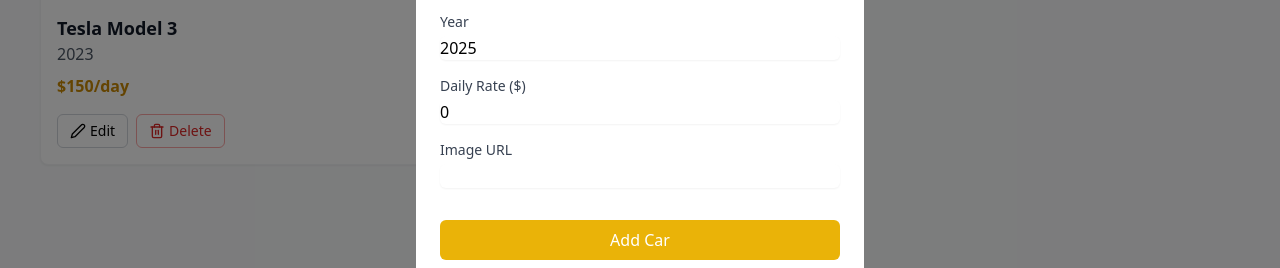
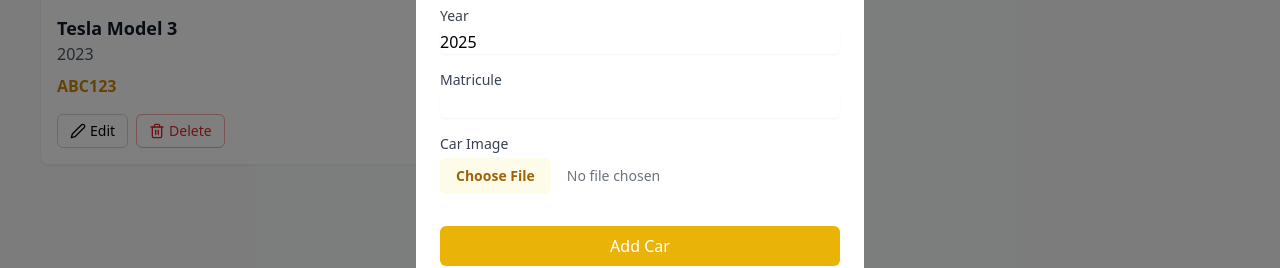
Before and after one commit to simo514/RentPilot, a React (Vite) app in the folder client/: page /cars in a window 1280 px wide. Both pictures are taken after a click on the button "Add New Car". Shown: the part 379-647 px from the top of the page. Built offline with nearby package versions, Linux system fonts and the light colour scheme.

Commit message:
add the store

```diff
--- a/client/package.json
+++ b/client/package.json
@@ -14,7 +14,8 @@
     "lucide-react": "^0.344.0",
     "react": "^18.3.1",
     "react-dom": "^18.3.1",
-    "react-router-dom": "^7.5.2"
+    "react-router-dom": "^7.5.2",
+    "zustand": "^5.0.4"
   },
   "devDependencies": {
     "@eslint/js": "^9.9.1",
--- a/client/src/pages/Cars.tsx
+++ b/client/src/pages/Cars.tsx
@@ -6,7 +6,7 @@
   make: string;
   model: string;
   year: number;
-  dailyRate: number;
+  matricule: string;
   image: string;
   available: boolean;
 }
@@ -21,7 +21,7 @@
       make: 'Tesla',
       model: 'Model 3',
       year: 2023,
-      dailyRate: 150,
+      matricule: 'ABC123',
       image: 'https://images.unsplash.com/photo-1536700503339-1e4b06520771?auto=format&fit=crop&q=80&w=500',
       available: true
     },
@@ -30,7 +30,7 @@
       make: 'BMW',
       model: 'X5',
       year: 2024,
-      dailyRate: 200,
+      matricule: 'XYZ456',
       image: 'https://images.unsplash.com/photo-1555215695-3004980ad54e?auto=format&fit=crop&q=80&w=500',
       available: false
     },
@@ -40,7 +40,7 @@
     make: '',
     model: '',
     year: new Date().getFullYear(),
-    dailyRate: 0,
+    matricule: '',
     image: ''
   });
 
@@ -85,7 +85,7 @@
             <div className="p-4">
               <h3 className="text-lg font-semibold text-gray-900">{car.make} {car.model}</h3>
               <p className="text-gray-600">{car.year}</p>
-              <p className="text-primary-600 font-semibold mt-2">${car.dailyRate}/day</p>
+              <p className="text-primary-600 font-semibold mt-2">{car.matricule}</p>
               <div className="mt-4 flex space-x-2">
                 <button className="flex items-center px-3 py-1.5 text-sm border border-gray-300 rounded-md hover:bg-gray-50">
                   <Edit2 className="h-4 w-4 mr-1" />
@@ -143,25 +143,34 @@
                 />
               </div>
               <div>
-                <label htmlFor="dailyRate" className="block text-sm font-medium text-gray-700">Daily Rate ($)</label>
+                <label htmlFor="matricule" className="block text-sm font-medium text-gray-700">Matricule</label>
                 <input
                   type="number"
-                  id="dailyRate"
-                  value={newCar.dailyRate}
-                  onChange={(e) => setNewCar({ ...newCar, dailyRate: parseInt(e.target.value) })}
+                  id="matricule"
+                  value={newCar.matricule}
+                  onChange={(e) => setNewCar({ ...newCar, matricule: e.target.value })}
                   className="mt-1 block w-full rounded-md border-gray-300 shadow-sm focus:border-primary-500 focus:ring-primary-500"
                 />
               </div>
               <div>
-                <label htmlFor="image" className="block text-sm font-medium text-gray-700">Image URL</label>
-                <input
-                  type="url"
-                  id="image"
-                  value={newCar.image}
-                  onChange={(e) => setNewCar({ ...newCar, image: e.target.value })}
-                  className="mt-1 block w-full rounded-md border-gray-300 shadow-sm focus:border-primary-500 focus:ring-primary-500"
-                />
-              </div>
+  <label htmlFor="image" className="block text-sm font-medium text-gray-700">Car Image</label>
+  <input
+    type="file"
+    id="image"
+    accept="image/*"
+    onChange={(e) => {
+      const file = e.target.files?.[0];
+      if (file) {
+        const reader = new FileReader();
+        reader.onloadend = () => {
+          setNewCar({ ...newCar, image: reader.result as string });
+        };
+        reader.readAsDataURL(file);
+      }
+    }}
+    className="mt-1 block w-full text-sm text-gray-500 file:mr-4 file:py-2 file:px-4 file:rounded-md file:border-0 file:text-sm file:font-semibold file:bg-primary-50 file:text-primary-700 hover:file:bg-primary-100"
+  />
+</div>
               <div className="pt-4">
                 <button
                   type="submit"
--- /dev/null
+++ b/client/src/store/carStore.tsx
@@ -0,0 +1,30 @@
+// src/store/carStore.js
+import { create } from 'zustand';
+import axios from 'axios';
+
+const useCarStore = create((set) => ({
+  cars: [],
+  loading: false,
+  error: null,
+
+  fetchCars: async () => {
+    set({ loading: true });
+    try {
+      const res = await axios.get('/api/cars');
+      set({ cars: res.data, loading: false });
+    } catch (err) {
+      set({ error: err.message, loading: false });
+    }
+  },
+
+  addCar: (car) => set((state) => ({ cars: [...state.cars, car] })),
+
+  updateCarAvailability: (carId, available) =>
+    set((state) => ({
+      cars: state.cars.map((car) =>
+        car._id === carId ? { ...car, available } : car
+      )
+    })),
+}));
+
+export default useCarStore;
```
Also changed, not shown: 1 other file (tests, documents, lock files or other folders).
